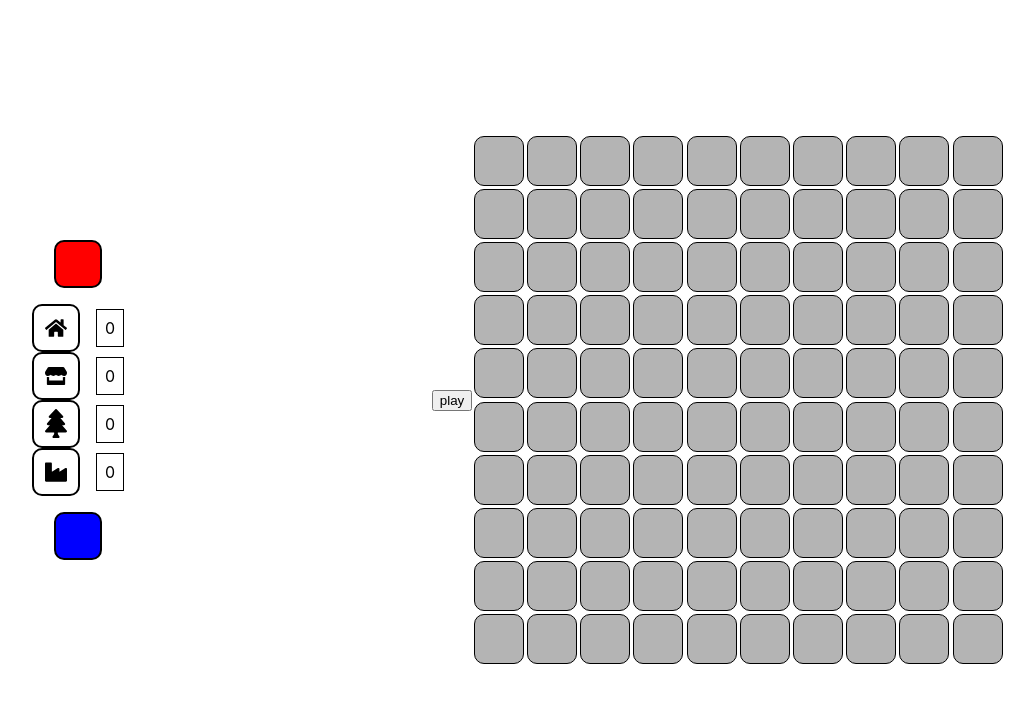
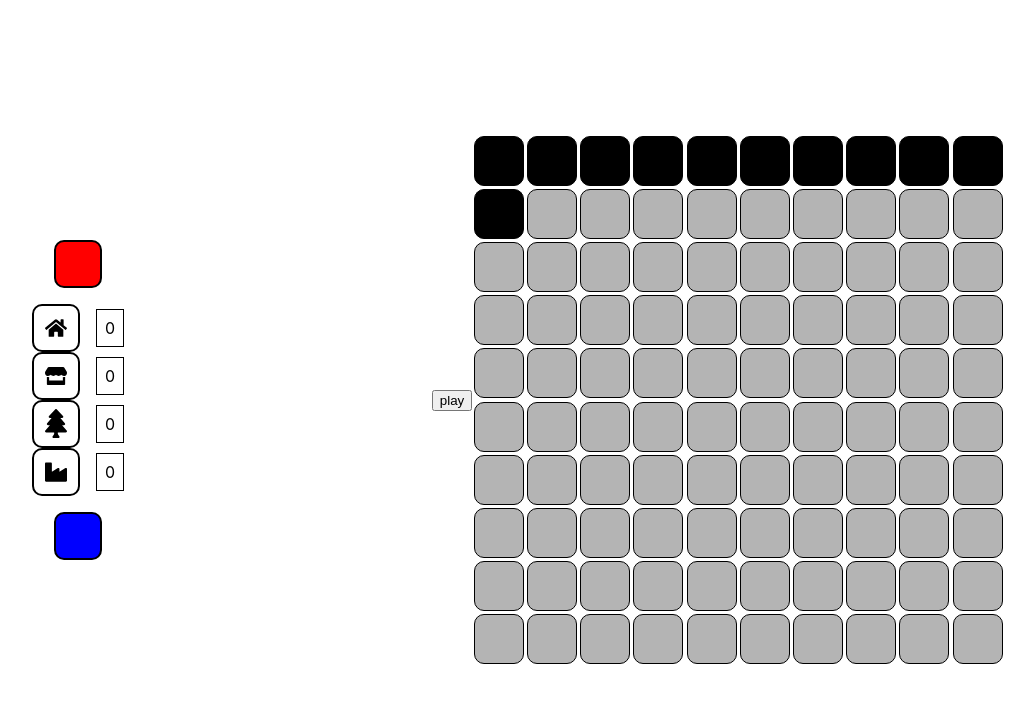
Before and after one commit to lulup52/gestiongame, a React (Create React App) app: page / in a window 1280 px wide. Shown: the top 702 px of the page, without its empty margins (50-1084 px from the left). Built offline with nearby package versions, Linux system fonts and the light colour scheme.

Commit message:
fonction de seed pour les map, debut creation de lvls

```diff
--- a/src/components/GameSection.jsx
+++ b/src/components/GameSection.jsx
@@ -3,6 +3,7 @@ import '../sass/gameSection.css'
 
 export default function GameSection({selectedProps, hintActivated}) {
 
+    const [mapSeed, setMapSeed] = useState(['00','01','02','03','04','05','06','07','08','09', '10'])
     const [gameIsOn, setGameIsOn] = useState(false)
     const [boardMap, setBoardMap] = useState([])
     const [mapSize, setMapSize] = useState(10)
@@ -34,8 +35,14 @@ export default function GameSection({selectedProps, hintActivated}) {
       for (let x = 0; x<mapSize; x++ ) {
         let row = []
         for (let y = 0; y<mapSize; y++ ) {
-          let tile = {coord : `${x}${y}`, behavior : "basicTile"}
-          row.push(tile)
+          if(mapSeed.includes(`${x}${y}`)) {
+            let tile = {coord : `${x}${y}`, behavior : "voidTile"}
+            row.push(tile)
+          } else {
+            let tile = {coord : `${x}${y}`, behavior : "basicTile"}
+            row.push(tile)
+          }
+
         }
         newMap.push(row)
       }
--- a/src/sass/gameSection.css
+++ b/src/sass/gameSection.css
@@ -31,6 +31,10 @@
   background-position-x: center;
   background-position-y: center;
   background-size: 50%;
+}
+
+.voidTile {
+  background-color: black;
 }
 
 .treeRange {
--- a/src/sass/gameSection.scss
+++ b/src/sass/gameSection.scss
@@ -26,6 +26,9 @@
     background-size: 50%;
 }
 
+.voidTile {
+    background-color: black;
+}
 .treeRange {
     background-color: rgba(12, 199, 12, 0.2);
 }
```
Also changed, not shown: 2 other files (tests, documents, lock files or other folders).
